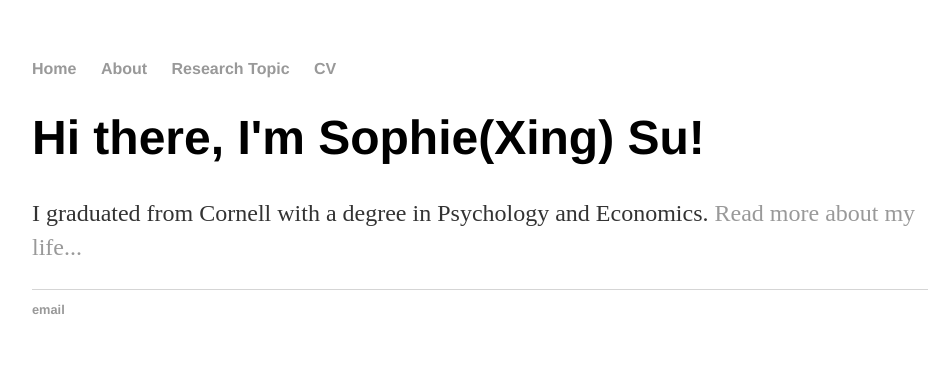
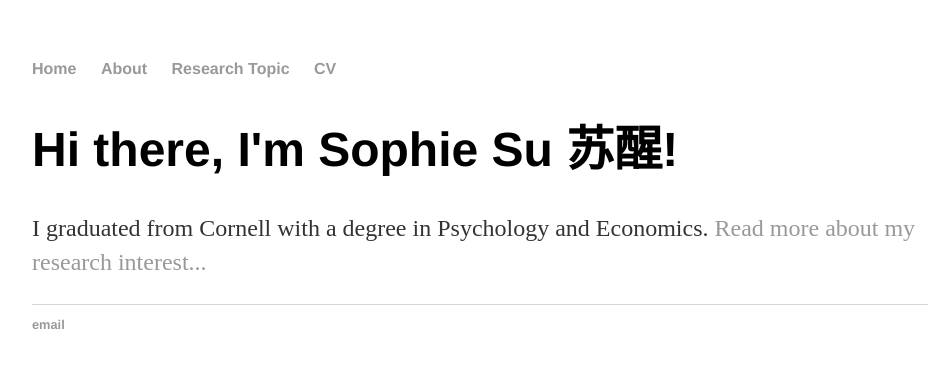
Before and after one commit to XingSu96/XingSu96.github.io, a Jekyll site: the page built from index.html, in a window 1280 px wide. Shown: the top 368 px of the page, without its empty margins (160-1106 px from the left). Built offline with Jekyll 4.4.1, drawn with Linux system fonts in a browser that asks for light colours; Markdown is read by kramdown in place of the engine named in the settings.

Commit message:
Update index.html

```diff
--- a/index.html
+++ b/index.html
@@ -3,6 +3,6 @@ layout: default
 title: Sophie(Xing) Su
 ---
 <div class="blurb">
-	<h1>Hi there, I'm Sophie(Xing) Su!</h1>
-	<p>I graduated from Cornell with a degree in Psychology and Economics.  <a href="/about">Read more about my life...</a></p>
+	<h1>Hi there, I'm Sophie Su 苏醒!</h1>
+	<p>I graduated from Cornell with a degree in Psychology and Economics.  <a href="/about">Read more about my research interest...</a></p>
 </div><!-- /.blurb -->
```
